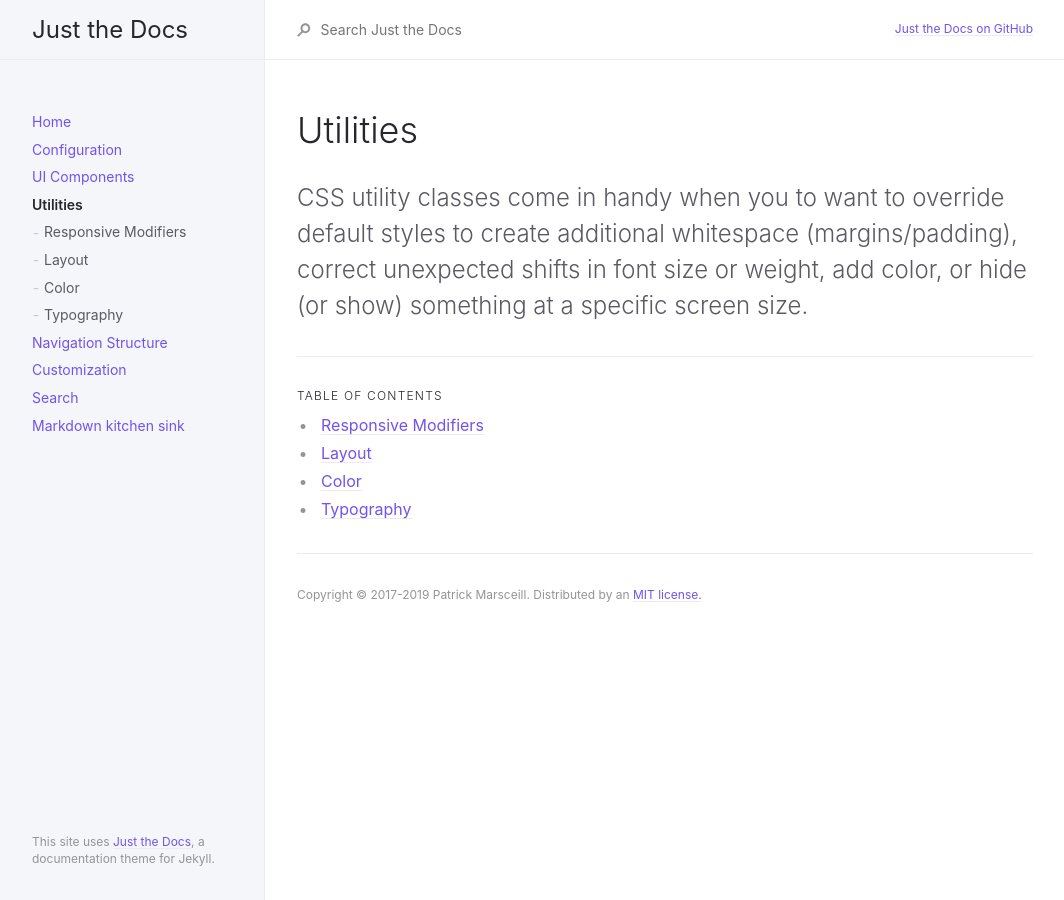
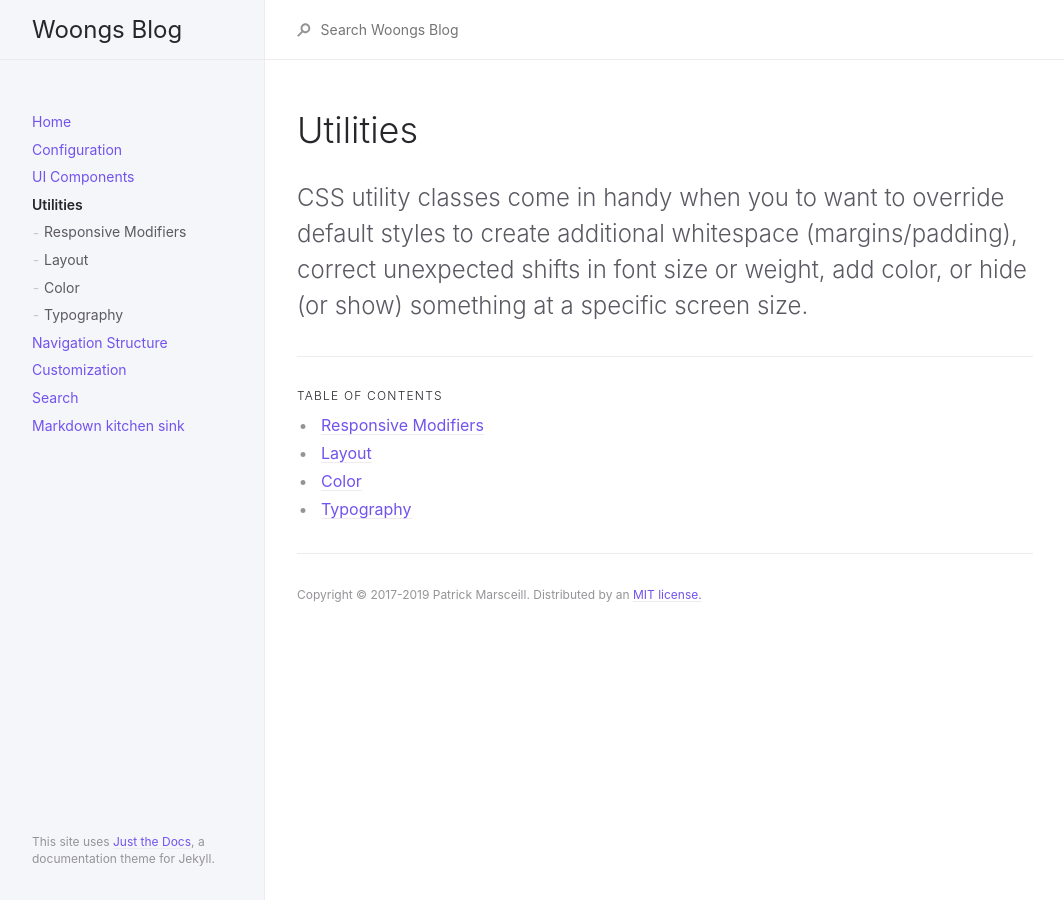
Before and after one commit to aweljw/aweljw.github.io, a Jekyll site: the page built from docs/utilities/utilities.md, in a window 1280 px wide. Shown: the whole page, without its empty margins (107-1171 px from the left). Built offline with Jekyll 4.4.1, drawn with Linux system fonts in a browser that asks for light colours.

Commit message:
Jekyll 설정파일을 수정해라

```diff
--- a/_config.yml
+++ b/_config.yml
@@ -13,10 +13,11 @@
 # you will see them accessed via {{ site.title }}, {{ site.github_repo }}, and so on.
 # You can create any custom variable you would like, and they will be accessible
 # in the templates via {{ site.myvariable }}.
-title: Just the Docs
-description: A Jekyll theme for documentation
-baseurl: "/just-the-docs" # the subpath of your site, e.g. /blog
-url: "https://pmarsceill.github.io" # the base hostname & protocol for your site, e.g. http://example.com
+title: Woongs Blog
+description: Woongs Blog
+baseurl: # the subpath of your site, e.g. /blog
+url: "https://aweljw.github.io" # the base hostname & protocol for your site, e.g. http://example.com
+name: "jiwoong.lee"
 
 permalink: pretty
 exclude: ["node_modules/", "*.gemspec", "*.gem", "Gemfile", "Gemfile.lock", "package.json", "package-lock.json",  "script/", "LICENSE.txt", "lib/", "bin/", "README.md", "Rakefile"]
@@ -32,11 +33,6 @@ search_tokenizer_separator: /[\s/]+/
 
 # Enable or disable heading anchors
 heading_anchors: true
-
-# Aux links for the upper right navigation
-aux_links:
-  "Just the Docs on GitHub":
-    - "//github.com/pmarsceill/just-the-docs"
 
 # Footer content appears at the bottom of every page's main content
 footer_content: "Copyright &copy; 2017-2019 Patrick Marsceill. Distributed by an <a href=\"https://github.com/pmarsceill/just-the-docs/tree/master/LICENSE.txt\">MIT license.</a>"
```
